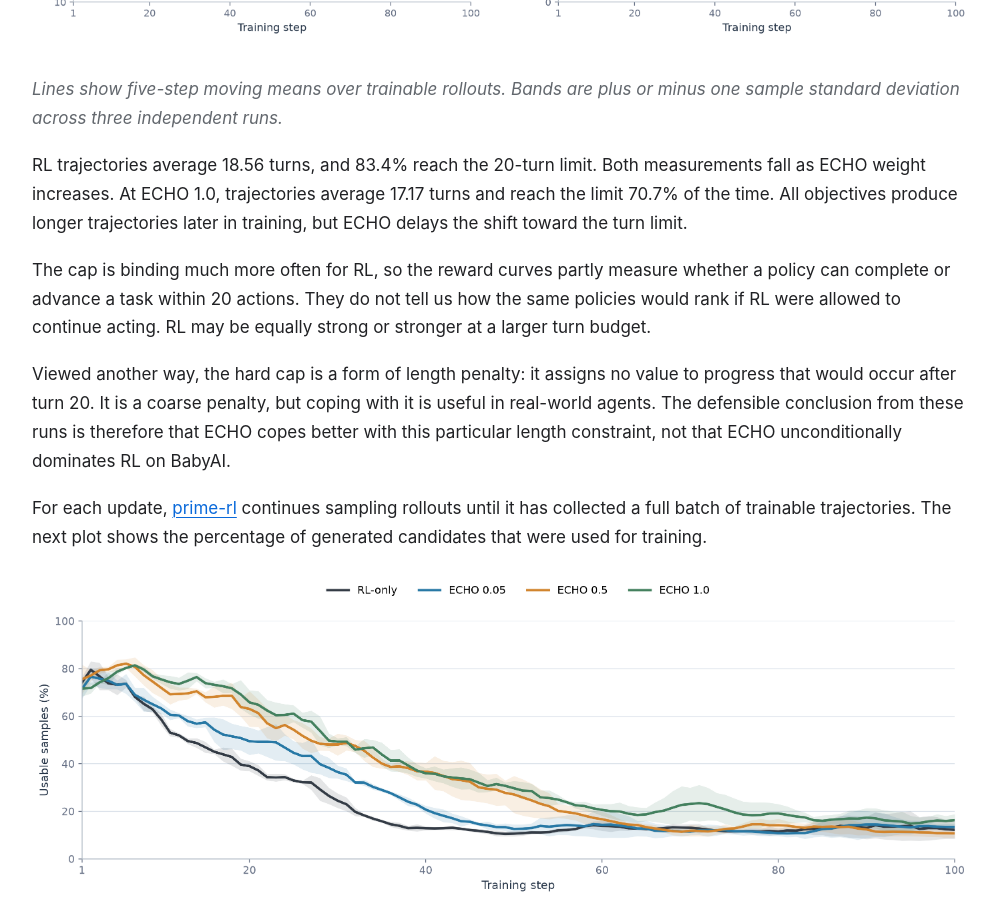
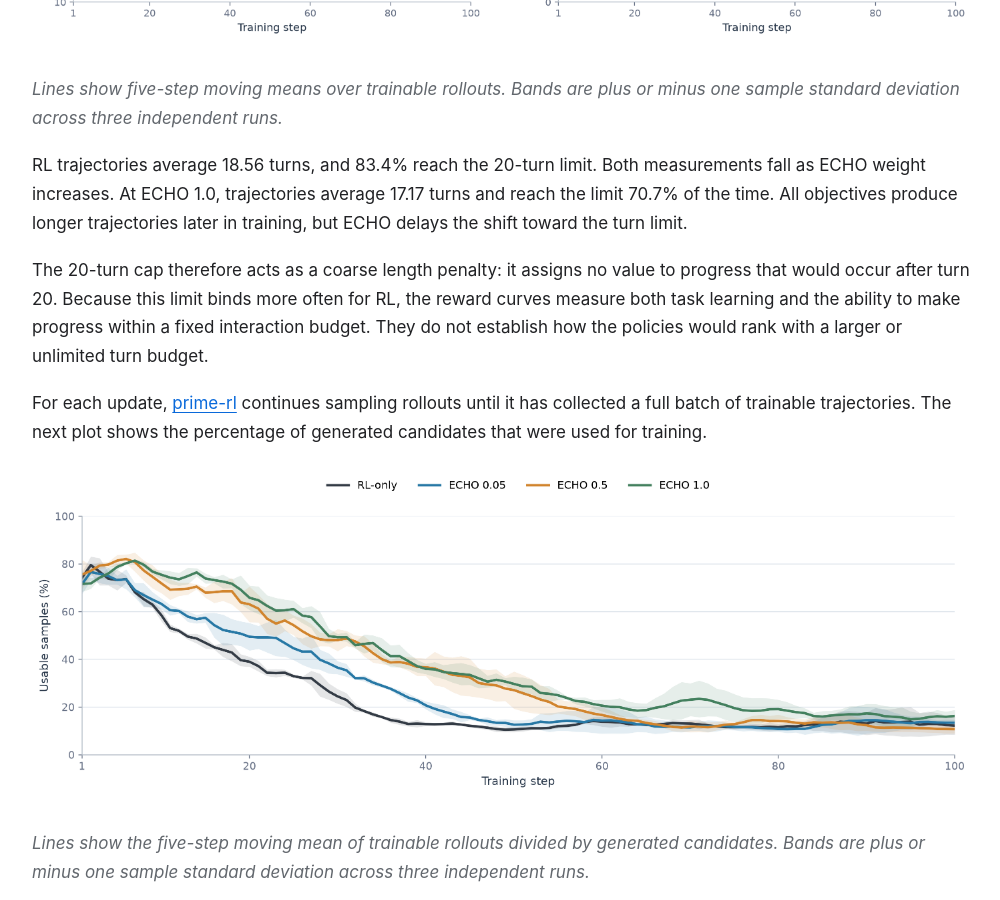
Before and after one commit to Bhoy1/echo-babyai-findings, a Jekyll site: the page built from index.md, in a window 1280 px wide and 900 px high, scrolled down 13978 px. Shown: the whole window, without its empty margins (138-1138 px from the left). Built offline with Jekyll 4.4.1, drawn with Linux system fonts in a browser that asks for light colours.

Commit message:
Tighten turn-limit interpretation

```diff
--- a/index.md
+++ b/index.md
@@ -199,9 +199,7 @@
 
 RL trajectories average 18.56 turns, and 83.4% reach the 20-turn limit. Both measurements fall as ECHO weight increases. At ECHO 1.0, trajectories average 17.17 turns and reach the limit 70.7% of the time. All objectives produce longer trajectories later in training, but ECHO delays the shift toward the turn limit.
 
-The cap is binding much more often for RL, so the reward curves partly measure whether a policy can complete or advance a task within 20 actions. They do not tell us how the same policies would rank if RL were allowed to continue acting. RL may be equally strong or stronger at a larger turn budget.
-
-Viewed another way, the hard cap is a form of length penalty: it assigns no value to progress that would occur after turn 20. It is a coarse penalty, but coping with it is useful in real-world agents. The defensible conclusion from these runs is therefore that ECHO copes better with this particular length constraint, not that ECHO unconditionally dominates RL on BabyAI.
+The 20-turn cap therefore acts as a coarse length penalty: it assigns no value to progress that would occur after turn 20. Because this limit binds more often for RL, the reward curves measure both task learning and the ability to make progress within a fixed interaction budget. They do not establish how the policies would rank with a larger or unlimited turn budget.
 
 For each update, [prime-rl](https://github.com/PrimeIntellect-ai/prime-rl) continues sampling rollouts until it has collected a full batch of trainable trajectories. The next plot shows the percentage of generated candidates that were used for training.
 
```
